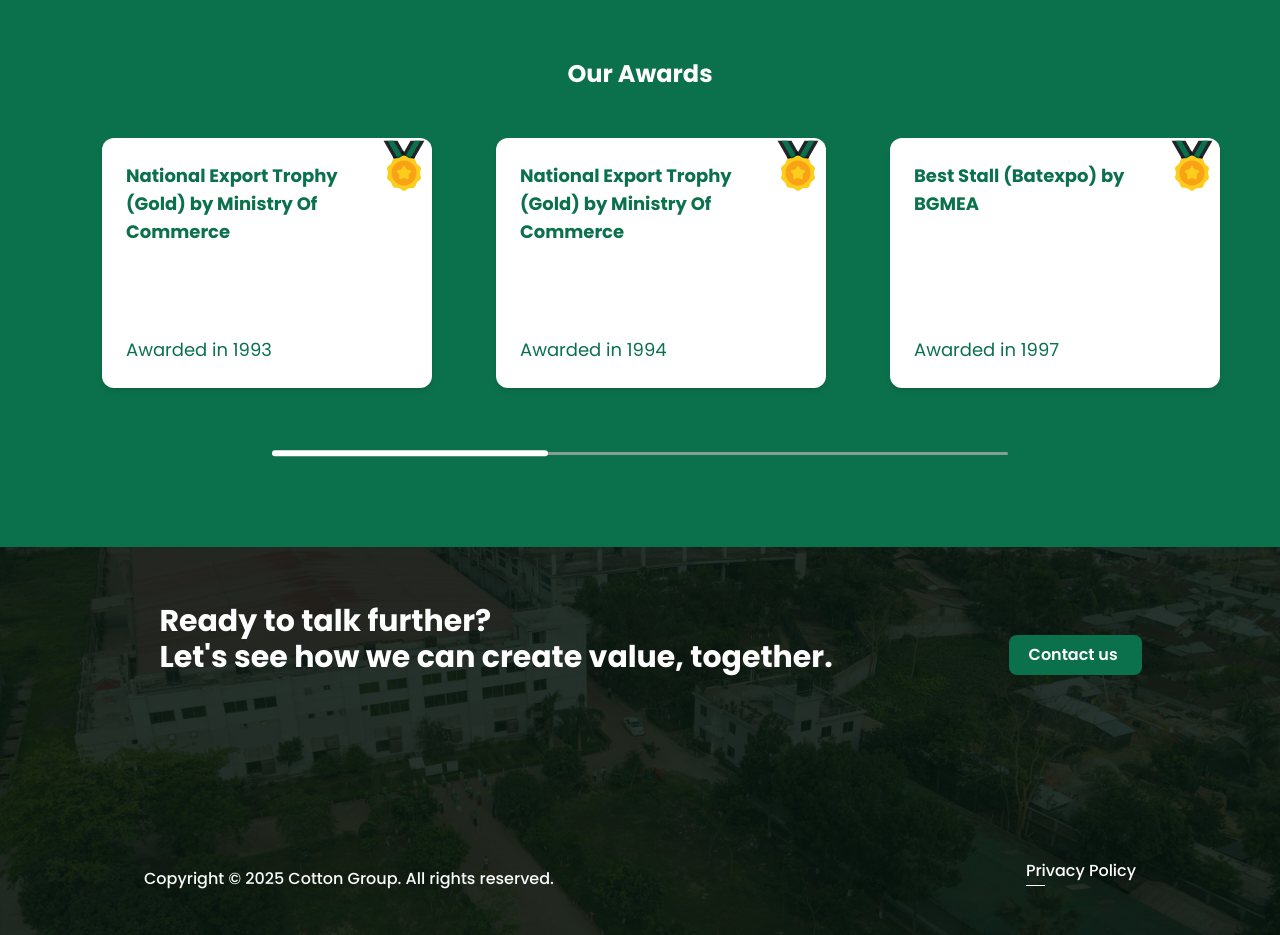
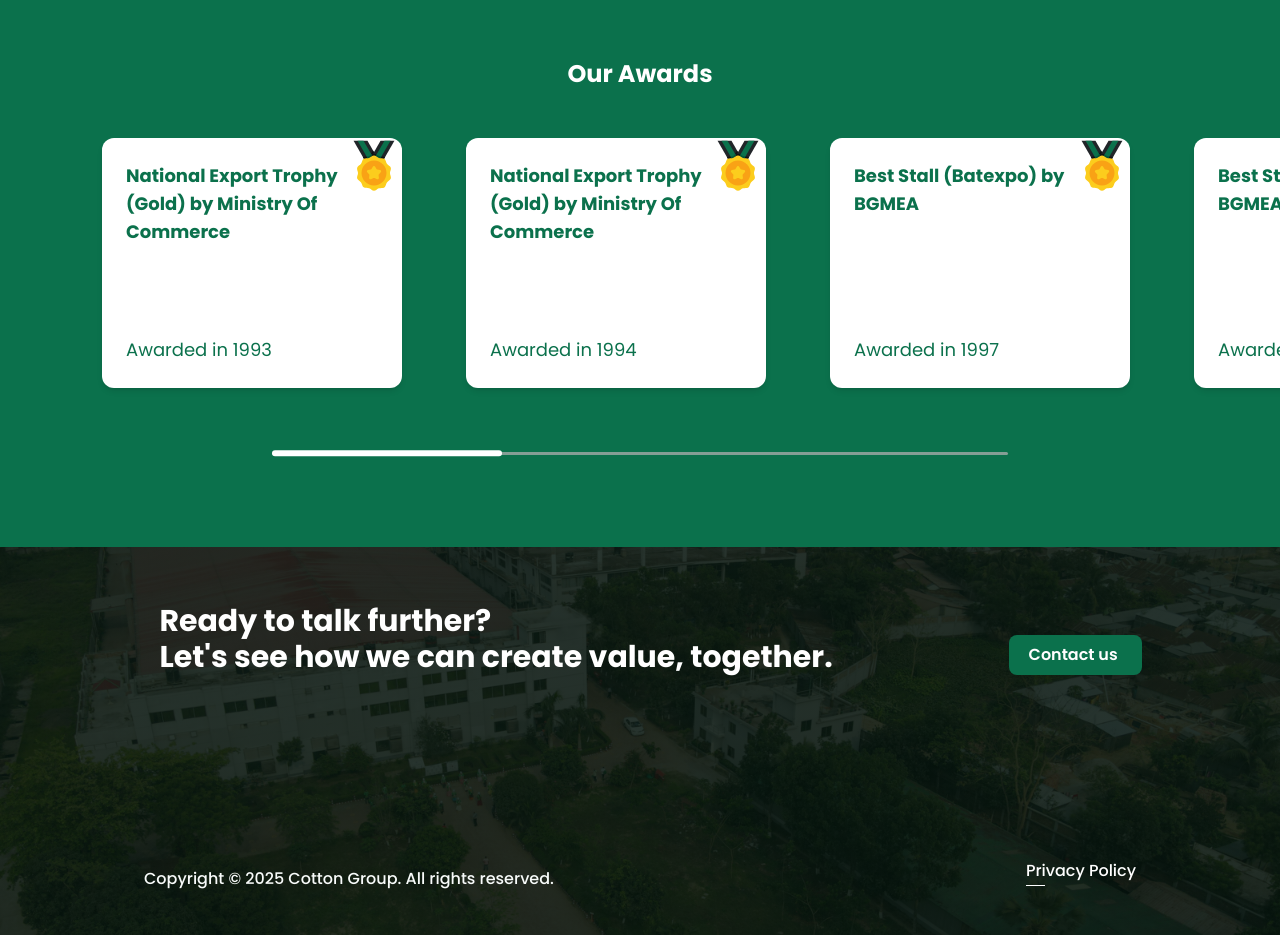
Before and after one commit to cottonSdtNadim/cotton-website-task, a React (Vite) app: page /aboutCotton in a window 1280 px wide. Shown: the part 4240-5175 px from the top of the page. Built offline with nearby package versions, Linux system fonts and the light colour scheme.

Commit message:
OurAwards component updated

```diff
--- a/src/components/AwardCard.jsx
+++ b/src/components/AwardCard.jsx
@@ -4,7 +4,7 @@ const AwardCard = ({ award }) => {
   const { awardName, awardYear, medal } = award;
 
   return (
-    <div className="bg-white rounded-xl w-[330px] h-[250px] relative p-6 shadow-md"> {/* w-[341px] h-[271px] */}
+    <div className="bg-white rounded-xl w-[300px] h-[250px] relative p-6 shadow-md"> {/* w-[341px] h-[271px] */}
       <h2 className="text-lg font-bold text-[#0B714C] pr-10">{awardName}</h2>
       <p className="text-lg font-normal text-[#0B714C] absolute bottom-6 left-6">{awardYear}</p>
       <img
--- a/src/components/OurAwards.jsx
+++ b/src/components/OurAwards.jsx
@@ -1,3 +1,216 @@
+// import { useEffect, useRef, useState } from "react";
+// import medal from "../assets/olympic-medal.svg";
+// import AwardCard from "./AwardCard";
+// import { content } from "../content/content";
+
+// const OurAwards = () => {
+//   const awards = [
+//     {
+//       id: 1,
+//       awardName: "National Export Trophy (Gold) by Ministry Of Commerce",
+//       awardYear: "Awarded in 1993",
+//       medal: medal,
+//     },
+//     {
+//       id: 2,
+//       awardName: "National Export Trophy (Gold) by Ministry Of Commerce",
+//       awardYear: "Awarded in 1994",
+//       medal: medal,
+//     },
+//     {
+//       id: 3,
+//       awardName: "Best Stall (Batexpo) by BGMEA",
+//       awardYear: "Awarded in 1997",
+//       medal: medal,
+//     },
+//     {
+//       id: 4,
+//       awardName: "Best Stall (Batexpo) by BGMEA",
+//       awardYear: "Awarded in 1998",
+//       medal: medal,
+//     },
+//     {
+//       id: 5,
+//       awardName: "Supplier of the Year by REDCATS",
+//       awardYear: "Awarded in 2013",
+//       medal: medal,
+//     },
+//     {
+//       id: 6,
+//       awardName:
+//         "Best Performance by Sustainable Water Management (Stockholm International Water Institute)",
+//       awardYear: "Awarded in 2015",
+//       medal: medal,
+//     },
+//     {
+//       id: 7,
+//       awardName: "Gold Certificate of Compliance by WRAP",
+//       awardYear: "Awarded in 2017",
+//       medal: medal,
+//     },
+//     {
+//       id: 8,
+//       awardName: "Best Performance by the ALDI Factory Project",
+//       awardYear: "Awarded in 2018",
+//       medal: medal,
+//     },
+//   ];
+
+//   const {heading} = content.en.ourStoryPage.ourAwards;
+//   const carouselRef = useRef(null); // A reference to the carousel container, which allows direct manipulation of the DOM element.
+//   const [activeIndex, setActiveIndex] = useState(0); // A function to update activeIndex.
+//   const [isDragging, setIsDragging] = useState(false); // A boolean state to track if the user is dragging the carousel
+//   const [startX, setStartX] = useState(0); // The starting position of the mouse when the user starts dragging.
+//   const [scrollLeft, setScrollLeft] = useState(0); // The scroll position of the carousel.
+
+//   // Handle scroll events to update progress bar
+//   useEffect(() => {
+//     const handleScroll = () => {
+//       if (carouselRef.current) {
+//         const { scrollLeft } =
+//           carouselRef.current; /* , scrollWidth, clientWidth */
+
+//         // Calculate which card is currently active based on scroll position
+//         const cardWidth =
+//           carouselRef.current.querySelector("div").offsetWidth + 64; // width + gap : 64
+//         const newActiveIndex = Math.min(
+//           Math.floor(scrollLeft / cardWidth),
+//           awards.length - 1
+//         );
+//         setActiveIndex(newActiveIndex);
+//       }
+//     };
+
+//     const carousel = carouselRef.current;
+//     if (carousel) {
+//       carousel.addEventListener("scroll", handleScroll);
+//       return () => carousel.removeEventListener("scroll", handleScroll);
+//     }
+//   }, [awards.length]);
+
+//   // Mouse drag scroll functionality
+//   const handleMouseDown = (e) => {
+//     e.preventDefault(); // Prevent text selection
+//     setIsDragging(true);
+//     setStartX(e.pageX - carouselRef.current.offsetLeft);
+//     setScrollLeft(carouselRef.current.scrollLeft);
+
+//     // Change cursor to grabbing
+//     if (carouselRef.current) {
+//       carouselRef.current.style.cursor = "grabbing";
+//       carouselRef.current.style.userSelect = "none";
+//     }
+//   };
+
+//   const handleMouseUp = () => {
+//     setIsDragging(false);
+
+//     // Restore cursor
+//     if (carouselRef.current) {
+//       carouselRef.current.style.cursor = "grab";
+//       carouselRef.current.style.userSelect = "";
+//     }
+//   };
+
+//   const handleMouseMove = (e) => {
+//     if (!isDragging) return;
+//     e.preventDefault(); // Prevent text selection during drag
+
+//     const x = e.pageX - carouselRef.current.offsetLeft;
+//     const walk = (x - startX) * 4; // Scroll speed multiplier : 1.5
+//     carouselRef.current.scrollLeft = scrollLeft - walk;
+//   };
+
+//   const handleMouseLeave = () => {
+//     setIsDragging(false);
+
+//     // Restore cursor
+//     if (carouselRef.current) {
+//       carouselRef.current.style.cursor = "grab";
+//       carouselRef.current.style.userSelect = "";
+//     }
+//   };
+
+//   return (
+//     /* Parent Container with the exact green color from the design */
+//     <div className="bg-[#0B714C] py-16 relative">
+//       {/* Title using the exact font size and spacing from design */}
+//       <h2 className="text-2xl font-bold text-white text-center mb-12">
+//         {heading}
+//       </h2>
+
+//       {/* Carousel Container with proper padding matching the design */}
+//       <div className="relative">
+
+//         {/* Carousel with cards */}
+//         <div
+//           ref={carouselRef}
+//           className="flex overflow-x-auto gap-16 pb-16 snap-mandatory scroll-smooth hide-scrollbar cursor-grab select-none border-2 border-blue-500"
+//           /* cursor-grab gap-16*/
+//           style={{
+//             scrollbarWidth: "none",
+//             msOverflowStyle: "none",
+//             WebkitUserSelect: "none",
+//             MozUserSelect: "none",
+//             userSelect: "none",
+//           }}
+//           onMouseDown={handleMouseDown}
+//           onMouseUp={handleMouseUp}
+//           onMouseMove={handleMouseMove}
+//           onMouseLeave={handleMouseLeave}
+//           // Prevent text selection on touch devices
+//           onTouchStart={() => {
+//             if (carouselRef.current) {
+//               carouselRef.current.style.userSelect = "none";
+//             }
+//           }}
+//           onTouchEnd={() => {
+//             if (carouselRef.current) {
+//               carouselRef.current.style.userSelect = "";
+//             }
+//           }}
+//         >
+//           {awards.map((award, index) => (
+//             <div
+//               key={award.id}
+//               onDragStart={(e) => e.preventDefault()} // Prevent default drag behavior
+//               style={{
+//                 paddingLeft: index === 0 ? "102px" : "0",
+//                 paddingRight: index === awards.length - 1 ? "102px" : "0",
+//                 transition: "padding 0.3s ease",
+//               }}
+//             >
+//               {/* className="flex-none w-[400px] snap-start border-2" */}
+//               <AwardCard award={award} />
+//             </div>
+//           ))}
+//         </div>
+//       </div>
+
+//       {/* Progress Bar matching the design - centered, with segment highlighting */}
+//       <div className="w-full max-w-3xl mx-auto px-4 pb-7">
+//         <div className="relative h-[3px]  bg-[#859E95] rounded-full">
+//           {/* Active segment of the progress bar */}
+//           <div
+//             className="absolute h-[6px] bg-white rounded-full transition-all duration-300"
+//             style={{
+//               width: `${300 / awards.length}%`,
+//               left: `${
+//                 (activeIndex / (awards.length - 1)) *
+//                 (125 - 100 / awards.length)
+//               }%`,
+//               transform: "translateY(-30%)",
+//             }}
+//           ></div>
+//         </div>
+//       </div>
+//     </div>
+//   );
+// };
+
+// export default OurAwards;
+
+
 import { useEffect, useRef, useState } from "react";
 import medal from "../assets/olympic-medal.svg";
 import AwardCard from "./AwardCard";
@@ -57,27 +270,27 @@ const OurAwards = () => {
   ];
 
   const {heading} = content.en.ourStoryPage.ourAwards;
-  const carouselRef = useRef(null); // A reference to the carousel container, which allows direct manipulation of the DOM element.
-  const [activeIndex, setActiveIndex] = useState(0); // A function to update activeIndex.
-  const [isDragging, setIsDragging] = useState(false); // A boolean state to track if the user is dragging the carousel
-  const [startX, setStartX] = useState(0); // The starting position of the mouse when the user starts dragging.
-  const [scrollLeft, setScrollLeft] = useState(0); // The scroll position of the carousel.
+  const carouselRef = useRef(null);
+  const [activeIndex, setActiveIndex] = useState(0);
+  const [isDragging, setIsDragging] = useState(false);
+  const [startX, setStartX] = useState(0);
+  const [scrollLeft, setScrollLeft] = useState(0);
+  const cardWidth = 350; // Match the width in AwardCard.jsx
 
   // Handle scroll events to update progress bar
   useEffect(() => {
     const handleScroll = () => {
       if (carouselRef.current) {
-        const { scrollLeft } =
-          carouselRef.current; /* , scrollWidth, clientWidth */
+        const { scrollLeft } = carouselRef.current;
 
         // Calculate which card is currently active based on scroll position
-        const cardWidth =
-          carouselRef.current.querySelector("div").offsetWidth + 64; // width + gap
+        // Account for the left padding and gap
+        const effectiveCardWidth = cardWidth + 64; // Card width + gap
         const newActiveIndex = Math.min(
-          Math.floor(scrollLeft / cardWidth),
+          Math.floor((scrollLeft - 102) / effectiveCardWidth),
           awards.length - 1
         );
-        setActiveIndex(newActiveIndex);
+        setActiveIndex(newActiveIndex >= 0 ? newActiveIndex : 0);
       }
     };
 
@@ -90,12 +303,11 @@ const OurAwards = () => {
 
   // Mouse drag scroll functionality
   const handleMouseDown = (e) => {
-    e.preventDefault(); // Prevent text selection
+    e.preventDefault();
     setIsDragging(true);
     setStartX(e.pageX - carouselRef.current.offsetLeft);
     setScrollLeft(carouselRef.current.scrollLeft);
 
-    // Change cursor to grabbing
     if (carouselRef.current) {
       carouselRef.current.style.cursor = "grabbing";
       carouselRef.current.style.userSelect = "none";
@@ -105,7 +317,6 @@ const OurAwards = () => {
   const handleMouseUp = () => {
     setIsDragging(false);
 
-    // Restore cursor
     if (carouselRef.current) {
       carouselRef.current.style.cursor = "grab";
       carouselRef.current.style.userSelect = "";
@@ -114,50 +325,51 @@ const OurAwards = () => {
 
   const handleMouseMove = (e) => {
     if (!isDragging) return;
-    e.preventDefault(); // Prevent text selection during drag
+    e.preventDefault();
 
     const x = e.pageX - carouselRef.current.offsetLeft;
-    const walk = (x - startX) * 4; // Scroll speed multiplier : 1.5
+    const walk = (x - startX) * 3; // Adjusted scroll speed for better control
     carouselRef.current.scrollLeft = scrollLeft - walk;
   };
 
   const handleMouseLeave = () => {
     setIsDragging(false);
 
-    // Restore cursor
     if (carouselRef.current) {
       carouselRef.current.style.cursor = "grab";
       carouselRef.current.style.userSelect = "";
     }
   };
 
+  // Calculate the container width needed to show 3.5 cards
+  // Container width = (3.5 * card width) + (3 * gap)
+  const containerWidth = (3.5 * cardWidth) + (3 * 64);
+
   return (
-    /* Parent Container with the exact green color from the design */
     <div className="bg-[#0B714C] py-16 relative">
-      {/* Title using the exact font size and spacing from design */}
       <h2 className="text-2xl font-bold text-white text-center mb-12">
         {heading}
       </h2>
 
-      {/* Carousel Container with proper padding matching the design */}
       <div className="relative">
-
-        {/* Carousel with cards */}
+        {/* Center-aligned container with specific width to show exactly 3.5 cards */}
+        <div className="mx-auto" style={{ maxWidth: `${containerWidth}px` }}>
           <div
             ref={carouselRef}
-          className="flex overflow-x-auto gap-16 pb-16 snap-mandatory scroll-smooth hide-scrollbar cursor-grab select-none" /* cursor-grab */
+            className="flex overflow-x-auto gap-16 pb-16 snap-x scroll-smooth hide-scrollbar cursor-grab select-none"
             style={{
               scrollbarWidth: "none",
               msOverflowStyle: "none",
               WebkitUserSelect: "none",
               MozUserSelect: "none",
               userSelect: "none",
+              paddingLeft: "102px",
+              paddingRight: "102px",
             }}
             onMouseDown={handleMouseDown}
             onMouseUp={handleMouseUp}
             onMouseMove={handleMouseMove}
             onMouseLeave={handleMouseLeave}
-          // Prevent text selection on touch devices
             onTouchStart={() => {
               if (carouselRef.current) {
                 carouselRef.current.style.userSelect = "none";
@@ -169,34 +381,28 @@ const OurAwards = () => {
               }
             }}
           >
-          {awards.map((award, index) => (
+            {awards.map((award) => (
               <div
                 key={award.id}
-              onDragStart={(e) => e.preventDefault()} // Prevent default drag behavior
-              style={{
-                paddingLeft: index === 0 ? "102px" : "0",
-                paddingRight: index === awards.length - 1 ? "102px" : "0",
-                transition: "padding 0.3s ease",
-              }}
+                className="flex-none"
+                onDragStart={(e) => e.preventDefault()}
               >
-              {/* className="flex-none w-[400px] snap-start border-2" */}
                 <AwardCard award={award} />
               </div>
             ))}
           </div>
         </div>
+      </div>
 
-      {/* Progress Bar matching the design - centered, with segment highlighting */}
       <div className="w-full max-w-3xl mx-auto px-4 pb-7">
-        <div className="relative h-[3px]  bg-[#859E95] rounded-full">
-          {/* Active segment of the progress bar */}
+        <div className="relative h-[3px] bg-[#859E95] rounded-full">
           <div
             className="absolute h-[6px] bg-white rounded-full transition-all duration-300"
             style={{
-              width: `${300 / awards.length}%`,
+              width: `${250 / awards.length}%`,
               left: `${
                 (activeIndex / (awards.length - 1)) *
-                (125 - 100 / awards.length)
+                (133 - 100 / awards.length)
               }%`,
               transform: "translateY(-30%)",
             }}
```
Lines whose indentation alone changed are shown as unchanged.
